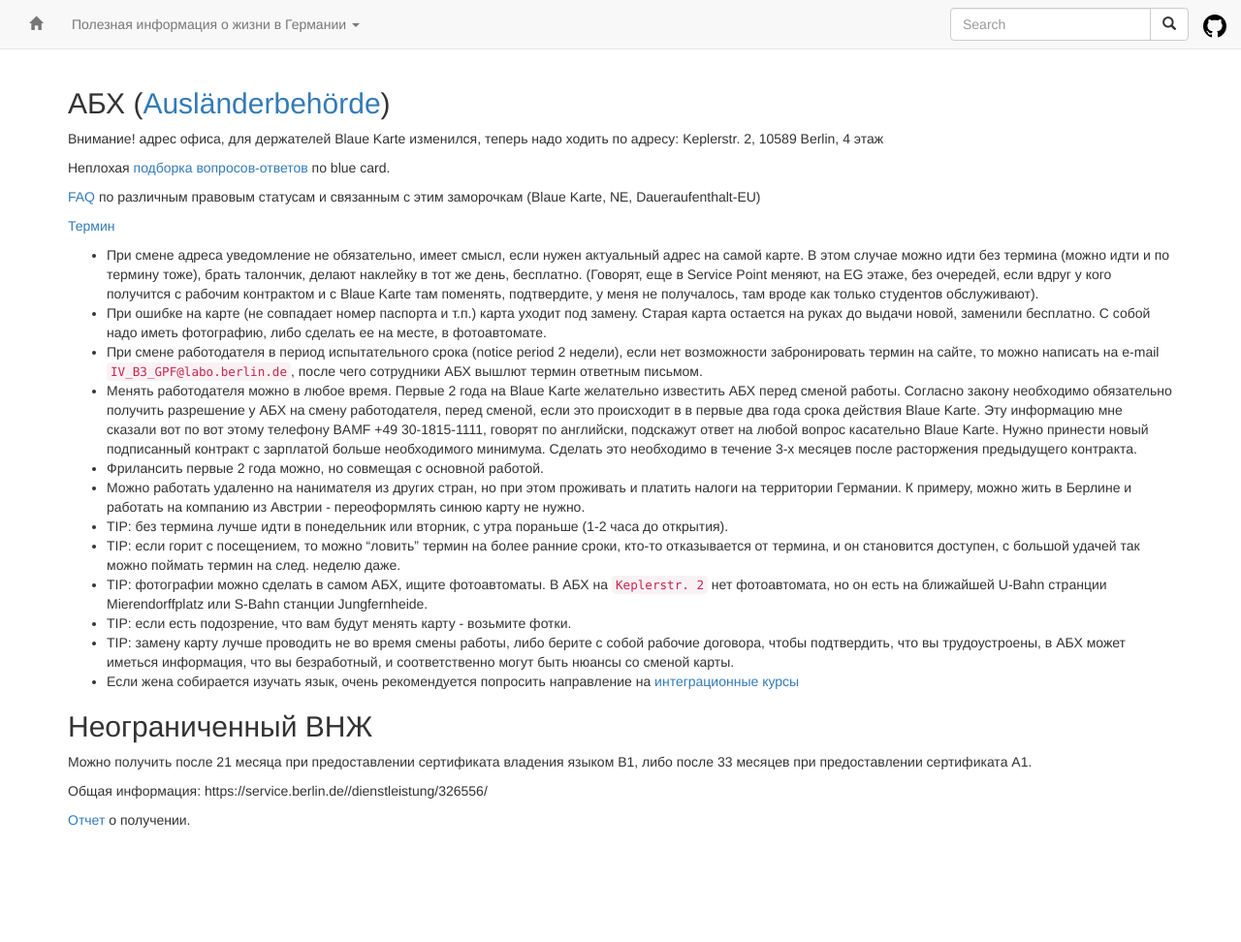
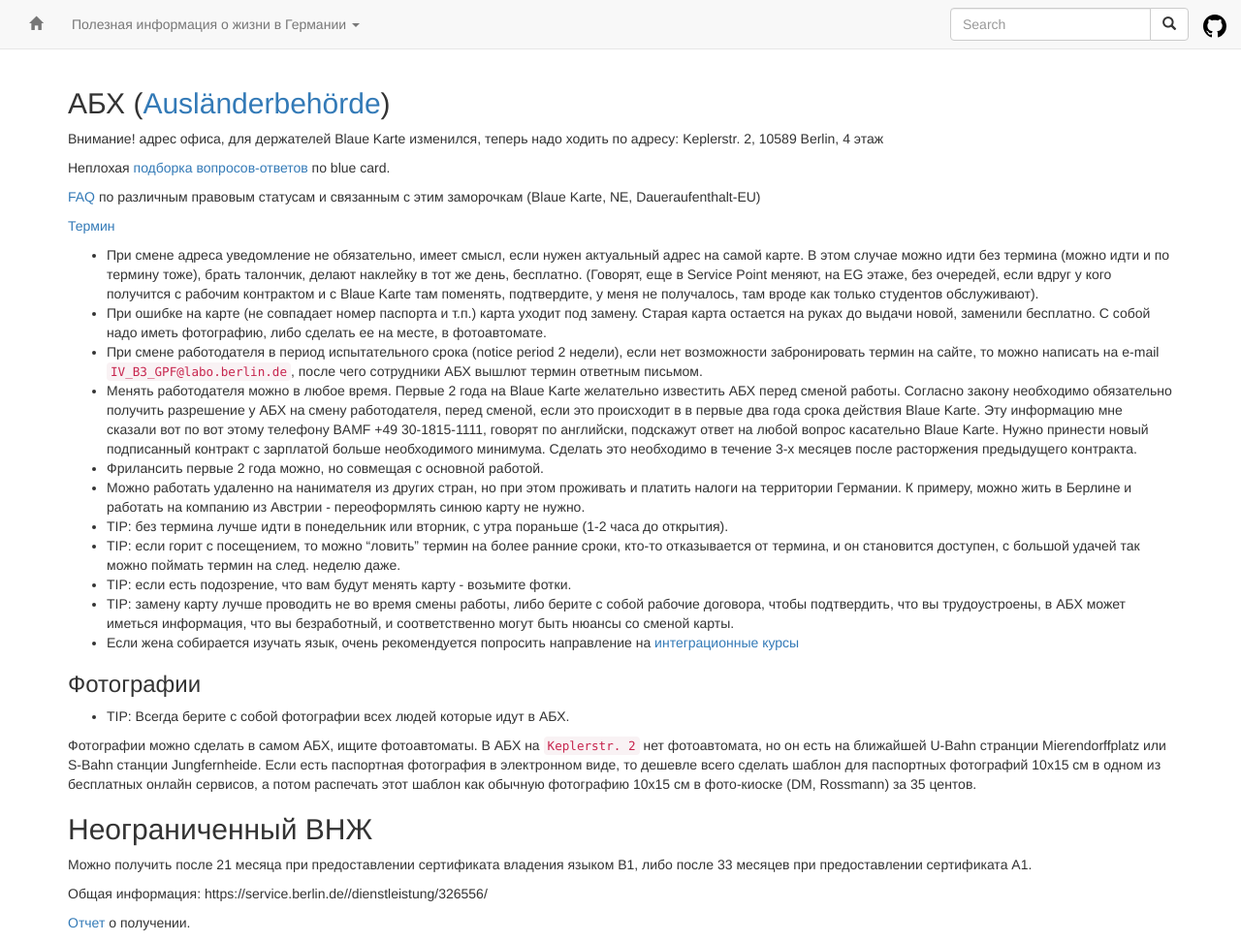
Before and after one commit to ru-de/faq, a Jekyll site: the page built from pages/АБХ.md, in a window 1280 px wide and 972 px high. Shown: the whole window at 97% size. Built offline with Jekyll 4.4.1, drawn with Linux system fonts in a browser that asks for light colours; nearby versions of some CDN libraries.

Commit message:
Travis #992: sync github pages

```diff
--- a/pages/АБХ.md
+++ b/pages/АБХ.md
@@ -22,10 +22,15 @@ layout: default
 - Можно работать удаленно на нанимателя из других стран, но при этом проживать и платить налоги на территории Германии. К примеру, можно жить в Берлине и работать на компанию из Австрии - переоформлять синюю карту не нужно.
 - TIP: без термина лучше идти в понедельник или вторник, с утра пораньше (1-2 часа до открытия).
 - TIP: если горит с посещением, то можно “ловить” термин на более ранние сроки, кто-то отказывается от термина, и он становится доступен, с большой удачей так можно поймать термин на след. неделю даже.
-- TIP: фотографии можно сделать в самом АБХ, ищите фотоавтоматы. В АБХ на `Keplerstr. 2` нет фотоавтомата, но он есть на ближайшей U-Bahn странции Mierendorffplatz или S-Bahn станции Jungfernheide.
 - TIP: если есть подозрение, что вам будут менять карту - возьмите фотки.
 - TIP: замену карту лучше проводить не во время смены работы, либо берите с собой рабочие договора, чтобы подтвердить, что вы трудоустроены, в АБХ может иметься информация, что вы безработный, и соответственно могут быть нюансы со сменой карты.
 - Если жена собирается изучать язык, очень рекомендуется попросить направление на [интеграционные курсы](https://github.com/ru-de/faq/blob/master/%D0%AF%D0%B7%D1%8B%D0%BA%D0%BE%D0%B2%D1%8B%D0%B5%20%D0%BA%D1%83%D1%80%D1%81%D1%8B.md#Интеграционные-курсы-языковые-курсы)
+
+### Фотографии
+- TIP: Всегда берите с собой фотографии всех людей которые идут в АБХ.
+
+Фотографии можно сделать в самом АБХ, ищите фотоавтоматы. В АБХ на `Keplerstr. 2` нет фотоавтомата, но он есть на ближайшей U-Bahn странции Mierendorffplatz или S-Bahn станции Jungfernheide.
+Если есть паспортная фотография в электронном виде, то дешевле всего сделать шаблон для паспортных фотографий 10х15 см в одном из бесплатных онлайн сервисов, а потом распечать этот шаблон как обычную фотографию 10х15 см в фото-киоске (DM, Rossmann) за 35 центов.
 
 ## Неограниченный ВНЖ
 Можно получить после 21 месяца при предоставлении сертификата владения языком B1, либо после 33 месяцев при предоставлении сертификата A1.
```
Also changed, not shown: pages/Финансы и Банки.md (+4 -0 lines), 1 other file.
